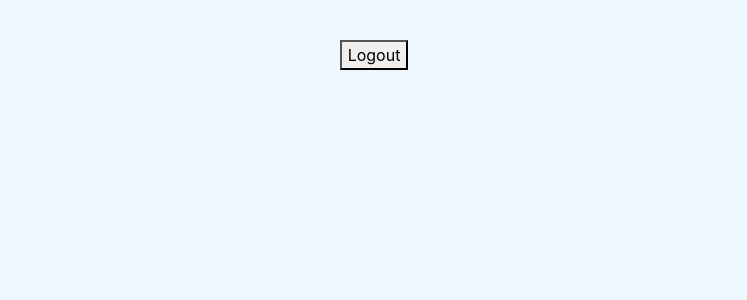
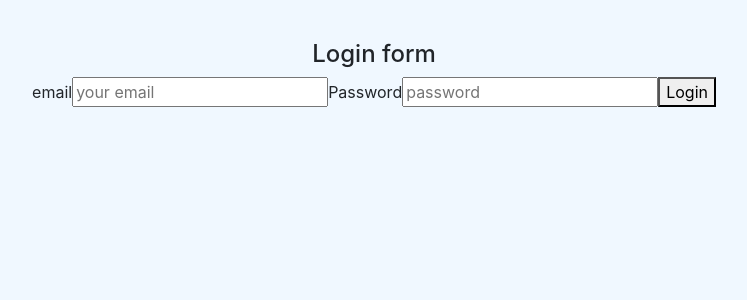
Before and after one commit to CRMAD15/React-course, a React (Create React App) app: page / in a window 1280 px wide. Shown: the top 300 px of the page, without its empty margins (266-1013 px from the left). Built offline with nearby package versions, Linux system fonts and the light colour scheme.

Commit message:
form with formik and yup validator

```diff
--- a/package.json
+++ b/package.json
@@ -9,11 +9,13 @@
     "axios": "^0.27.2",
     "bootstrap": "^5.1.3",
     "bootstrap-icons": "^1.8.3",
+    "formik": "^2.2.9",
     "node-sass": "^7.0.1",
     "react": "^18.1.0",
     "react-dom": "^18.1.0",
     "react-scripts": "5.0.1",
-    "web-vitals": "^2.1.4"
+    "web-vitals": "^2.1.4",
+    "yup": "^0.32.11"
   },
   "scripts": {
     "start": "react-scripts start",
--- a/src/App.js
+++ b/src/App.js
@@ -12,6 +12,8 @@ import GreetingStyled from './components/pure/greetingStyled';
 import Father from './components/container/father';
 import ListContacts from './components/Contacts/listContacts';
 import OpcionalRender from './components/pure/opcionalRender';
+import LoginFormik from './components/pure/forms/loginFormik';
+// import SquareColor from './components/squareColor/squareColor';
 
 function App() {
 
@@ -45,12 +47,13 @@ function App() {
       {/* <TaskListComponent>
       </TaskListComponent> */}
 
-      <OpcionalRender />
+      {/* Ejemplos de login con Formik */}
+      <LoginFormik></LoginFormik>
+
+      {/* <OpcionalRender /> */}
+
 
       {/*
-      <ListContacts>
-
-      </ListContacts> */}
 
       {/* <Father /> */}
 
--- a/src/components/container/task.list.jsx
+++ b/src/components/container/task.list.jsx
@@ -23,7 +23,10 @@ const TaskListComponent = ({ items }) => {
 
     useEffect(() => {
         console.log('task state has been modifided')
+        setTimeout(() => {
+
             setLoading(true)
+        }, 2000)
         return () => {
             console.log('taskList it is going to unmount')
 
@@ -60,21 +63,13 @@ const TaskListComponent = ({ items }) => {
 
     const addTask = (task) => {
         console.log(`Add this task:`, task)
-        const index = tasks.indexOf(task)
         const tempTask = [...tasks]
         tempTask.push(task)
         setTasks(tempTask)
     }
 
-
+    const Table = () => {
         return (
-        <div>
-            <div className='col-12'>
-                <div className='card'>
-                    <div className='card-header p-3'>
-                        <h5>Your tasks: </h5>
-                    </div>
-                    <div className='card-body' dat-mdb-perfect-scrollbar='true' style={{ positio: 'relative', height: '400px' }}>
             <table>
                 <thead>
                     <tr>
@@ -102,6 +97,28 @@ const TaskListComponent = ({ items }) => {
                 </tbody>
 
             </table>
+        )
+    }
+
+
+    let taskTable;
+
+    if (tasks.length > 0) {
+        taskTable = <Table />
+    } else {
+        taskTable = <h3> There is no task to show</h3>
+    }
+    return (
+        <div>
+            <div className='col-12'>
+                <div className='card'>
+                    <div className='card-header p-3'>
+                        <h5>Your tasks: </h5>
+                    </div>
+                    <div className='card-body' dat-mdb-perfect-scrollbar='true' style={{ positio: 'relative', height: '400px' }}>
+                        {
+                            !loading ? <p1>Loading</p1> : taskTable
+                        }
 
                     </div>
 
@@ -109,6 +126,7 @@ const TaskListComponent = ({ items }) => {
             </div>
             <TaskForm
                 add={addTask}
+                length={tasks.length}
             >
 
             </TaskForm>
--- /dev/null
+++ b/src/components/pure/forms/loginFormik.jsx
@@ -0,0 +1,105 @@
+import React from 'react';
+import { Formik, Field, Form, ErrorMessage } from 'formik';
+import * as Yup from 'yup'
+
+
+const loginSchema = Yup.object().shape(
+
+    {
+        email: Yup.string()
+            .email('invalid email format')
+            .required('Email is required'),
+        password: Yup.string()
+            .required('Password is required')
+    }
+)
+
+const LoginFormik = () => {
+    const inicialCredential = {
+        email: '',
+        password: ''
+    }
+
+    return (
+        <div>
+            <h4>Login form</h4>
+            <Formik
+
+                //***Data that the form will take */
+                initialValues={inicialCredential}
+                //****Yup validation Schema ****
+                validationSchema={loginSchema}
+                /* On submit event */
+                onSubmit={async (values) => {
+                    await new Promise((r) => setTimeout(r, 1000));
+                    alert(JSON.stringify(values, null, 2))
+                    // We save User info
+                    localStorage.setItem('credential', values)
+
+                }}
+            >
+
+                {/* We get props from Formik */}
+
+                {
+                    props => {
+                        const {
+                            values,
+                            touched,
+                            errors,
+                            isSubmitting,
+                            handleChange,
+                            handleBlur
+                        } = props
+                        return (
+                            <Form>
+                                <label htmlFor="email">email</label>
+                                <Field id="email" name="email" placeholder="your email" />
+
+                                {/* Email errors */}
+                                {
+                                    errors.email && touched.email && (
+
+
+                                        <ErrorMessage style={{ color: 'red' }} name='email' component='div'></ErrorMessage>
+
+
+
+                                    )
+                                }
+                                {/* Email password */}
+                                {
+                                    errors.password && touched.password && (
+                                        <div>
+
+                                            <ErrorMessage style={{ color: 'red' }} name='password' component='div'></ErrorMessage>
+
+                                        </div>
+                                    )
+                                }
+
+
+                                <label htmlFor="password">Password</label>
+                                <Field
+                                    id="password"
+                                    name="password"
+                                    placeholder="password"
+                                    type="password"
+                                />
+                                <button type="submit">Login</button>
+
+                                {isSubmitting ? (<p>Login your credentials... </p>) : null}
+                            </Form>
+
+                        )
+                    }
+                }
+
+
+            </Formik>
+        </div>
+
+    );
+}
+
+export default LoginFormik;
--- a/src/components/pure/forms/taskForm.jsx
+++ b/src/components/pure/forms/taskForm.jsx
@@ -5,7 +5,7 @@ import { LEVELS } from '../../models/levels.enum';
 import { Task } from '../../models/task.class';
 
 
-const TaskForm = ({ add }) => {
+const TaskForm = ({ add, length }) => {
 
     const nameRef = useRef('')
     const descriptionRef = useRef('')
@@ -23,6 +23,20 @@ const TaskForm = ({ add }) => {
         add(newTask)
     }
 
+    const normalStyle = {
+        color: 'blue',
+        fontWeigth: 'blod'
+    }
+    const urgentStyle = {
+        color: 'yellow',
+        fontWeigth: 'blod',
+        textShadow: '2px 2px 2px black'
+    }
+    const blockingStyle = {
+        color: 'tomato',
+        fontWeigth: 'blod'
+    }
+
     return (
         <form onSubmit={addTask} className='d-flex justify-content-center align-center mb-4'>
 
@@ -31,18 +45,20 @@ const TaskForm = ({ add }) => {
                 <input ref={descriptionRef} id='inputDescription' type="text" className='form-control form-control-lg' required placeholder='Task description' />
                 <label htmlFor='selectLevel' className='sr-only'>Priority</label>
                 <select ref={levelRef} defaultValue={LEVELS.NORMAL} id="selectLevel">
-                    <option value={LEVELS.NORMAL}>
+                    <option style={normalStyle} value={LEVELS.NORMAL}>
                         Normal
                     </option>
-                    <option value={LEVELS.URGENT}>
+                    <option style={urgentStyle} value={LEVELS.URGENT}>
                         Urgent
-                    </option> <option value={LEVELS.BLOCKING}>
+                    </option>
+                    <option style={blockingStyle} value={LEVELS.BLOCKING}>
                         Blocking
                     </option>
                 </select>
             </div>
 
-            <button type='submit' className='btn btn-success btn-lg ms-2'> Add</button>
+            <button type='submit' className='btn btn-success btn-lg ms-2'>
+                {length > 0 ? 'Add' : 'Create youe new task'}</button>
 
         </form>
     );
--- a/src/components/pure/task.jsx
+++ b/src/components/pure/task.jsx
@@ -42,9 +42,21 @@ const TaskComponent = ({ task, complete, remove }) => {
             return <i onClick={() => complete(task)} className='bi-toggle-off' style={{ color: 'gray' }}></i>
         }
     }
+
+    const taskCompleted = {
+        color: 'gray',
+        fontWeight: 'bold'
+    }
+
+
+    const taskPending = {
+        color: 'tomato',
+        textDecoration: 'line-through',
+
+    }
     return (
 
-        <tr className='fw-normal'>
+        <tr className='fw-normal' style={task.completed ? taskCompleted : taskPending} >
             <th>
                 <span className='ms-2'>{task.name}</span>
             </th>
@@ -64,7 +76,7 @@ const TaskComponent = ({ task, complete, remove }) => {
                 <i className='bi-trash' style={{ color: 'tomato', fontSize: 'large' }} onClick={() => remove(task)}></i>
 
             </td>
-        </tr>
+        </tr >
     );
 };
 
--- a/src/styles/task.scss
+++ b/src/styles/task.scss
@@ -6,3 +6,14 @@ h1 {
     font-weight: bold;
     color: cadetblue;
 }
+
+.task-pending {
+    color: tomato;
+    font-weight: bold;
+}
+
+.task-complete {
+    color: grey;
+    text-decoration: line-through;
+    text-shadow: 2px 2px 2px black;
+}
```
Also changed, not shown: 1 other file (tests, documents, lock files or other folders). Lines whose indentation alone changed are shown as unchanged.
